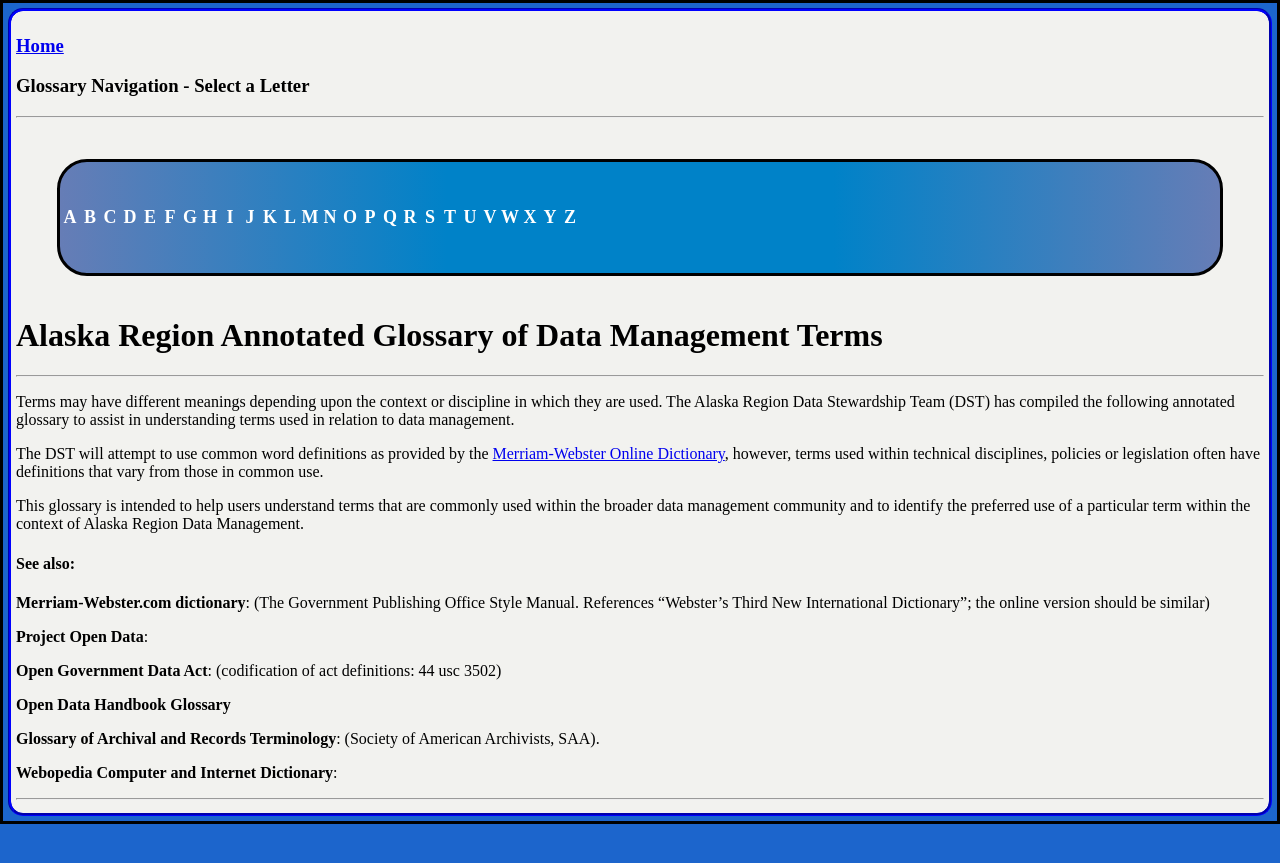
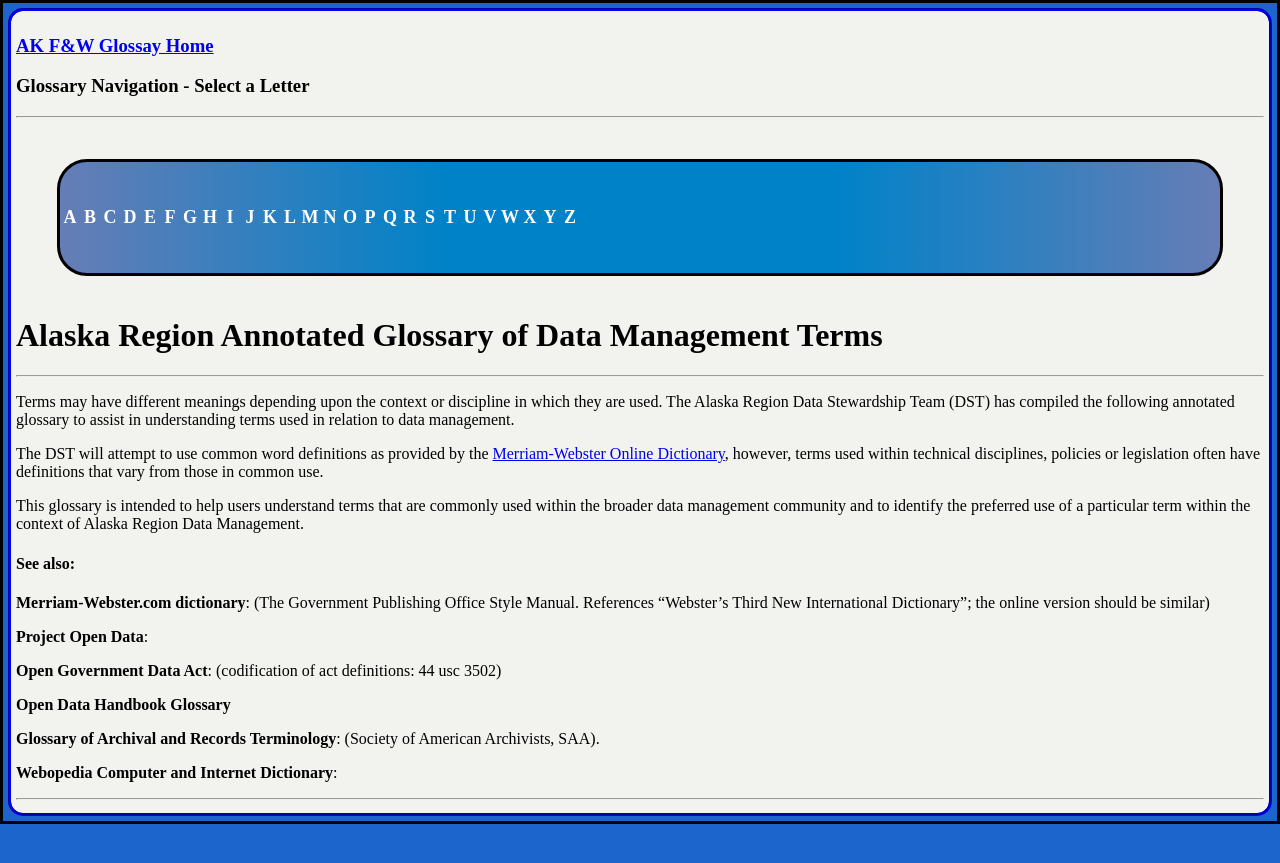
Before and after one commit to ThePanamalien/TestOne, a Jekyll site: the page built from index.md, in a window 1280 px wide. Shown: the top 863 px of the page. Built offline with Jekyll 4.4.1, drawn with Linux system fonts in a browser that asks for light colours.

Commit message:
Update glossaryPage.html

```diff
--- a/_layouts/glossaryPage.html
+++ b/_layouts/glossaryPage.html
@@ -63,7 +63,7 @@ li a:hover {
   </head>
   <body>
   <header>
-    <h3> <a href="https://thepanamalien.github.io/TestOne/">Home</a></h3>
+    <h3> <a href="https://thepanamalien.github.io/TestOne/">AK F&W Glossay Home</a></h3>
 <h3>Glossary Navigation - Select a Letter</h3>
  <hr>
 
```
